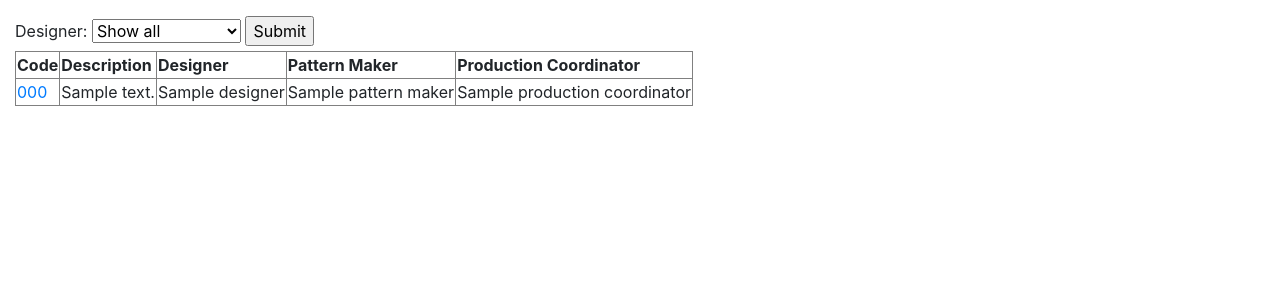
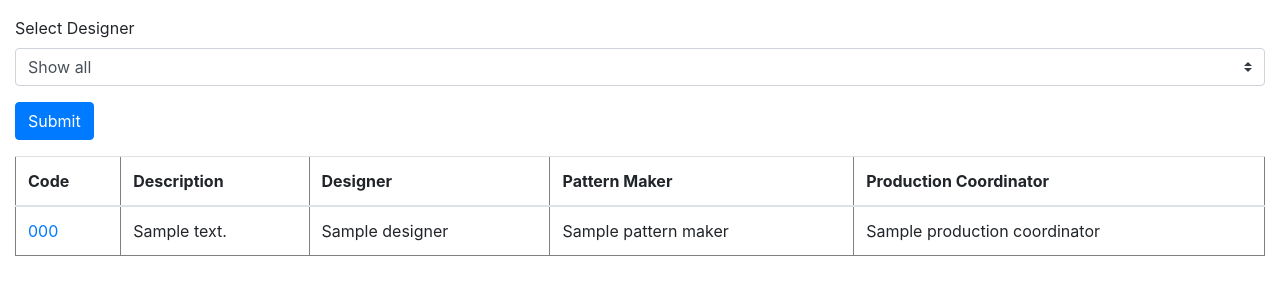
Before and after one commit to tamirrrdorrron/plm, a Django app: template plm/templates/plm/index.html in a window 1280 px wide. Shown: the part 56-356 px from the top of the page. Run offline with Django 3.2, Linux system fonts and the light colour scheme; the template is opened without the code that fills it: most values are stand-ins (such as "Sample title", 1, 10 or a date in 2020); some libraries are stand-ins or nearby versions.

Commit message:
css customisations

```diff
--- a/plm/templates/plm/colourways.html
+++ b/plm/templates/plm/colourways.html
@@ -8,7 +8,7 @@
 
 <div class="container-fluid">
 
-<table border="1">
+<table class="table" border="1">
 
     <thead>
 
--- a/plm/templates/plm/index.html
+++ b/plm/templates/plm/index.html
@@ -8,13 +8,17 @@
 
 <div class="container-fluid">
 
+<p>
+
 <form action="/" method="POST">
 
     {% csrf_token %}
 
-        <label for="list_designers">Designer:</label>
+        <label for="list_designers">Select Designer</label>
 
-        <select name="list_designers">
+    <p>
+
+        <select class="custom-select" name="list_designers">
 
             <option value="0">Show all</option>
 
@@ -26,11 +30,15 @@
 
         </select>
 
-        <input type="submit" value="Submit">
+    </p>
+
+        <input class="btn btn-primary" type="submit" value="Submit">
 
     </form>
 
-<table border="1">
+</p>
+
+<table class="table" border="1">
 
     <thead>
 
--- a/plm/templates/plm/materials.html
+++ b/plm/templates/plm/materials.html
@@ -8,7 +8,7 @@
 
 <div class="container-fluid">
 
-<table border="1">
+<table class="table" border="1">
 
     <thead>
 
--- a/plm/templates/plm/style.html
+++ b/plm/templates/plm/style.html
@@ -27,7 +27,7 @@
 
 <h3>Colourways</h3>
 
-<table border="1">
+<table class="table" border="1">
 
     <thead>
 
```
